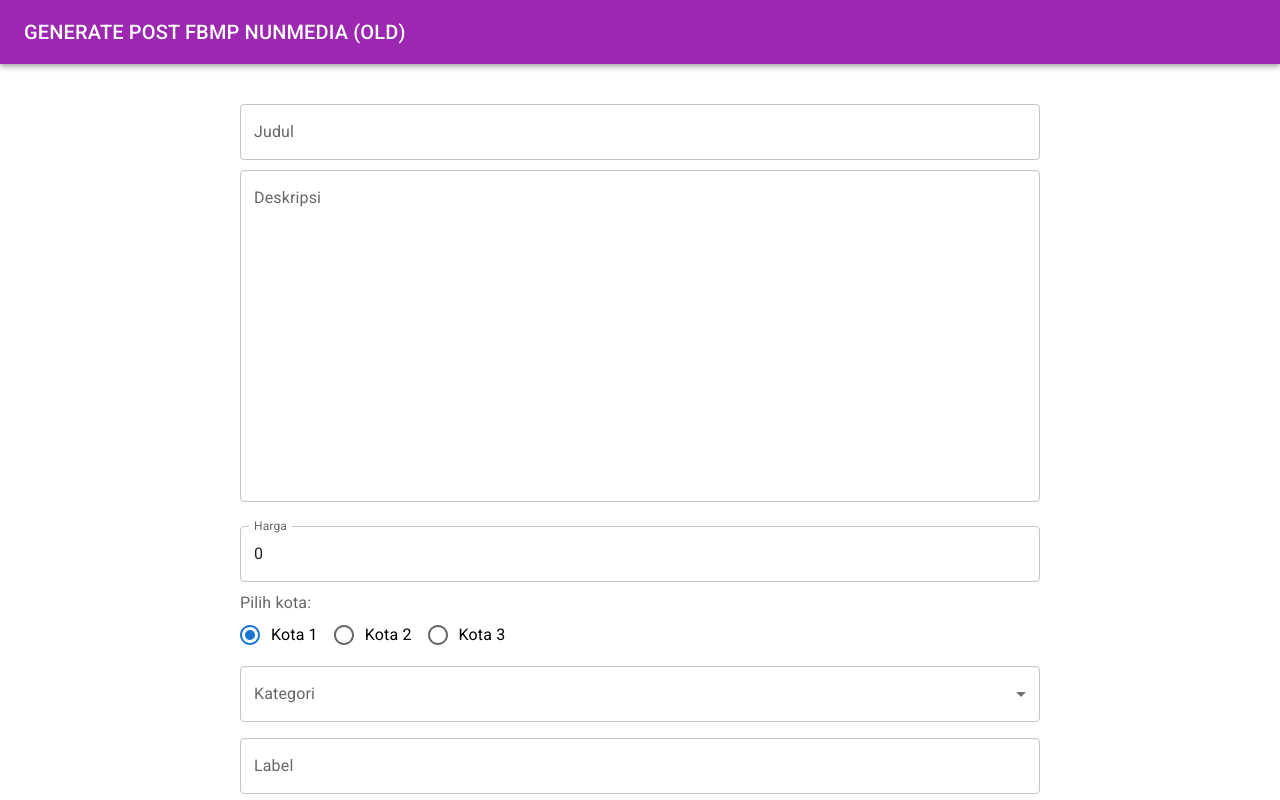
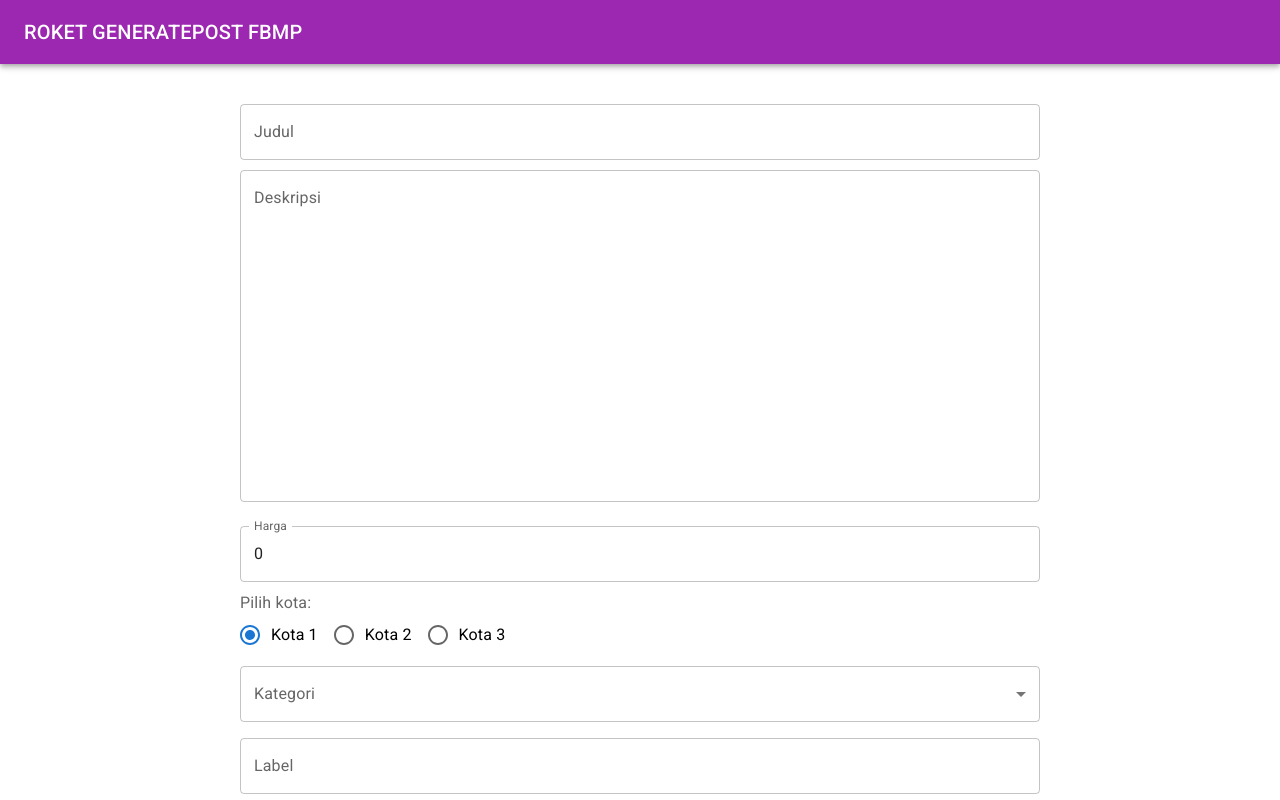
Before and after one commit to khoirxz/tool-macro, a React (Create React App) app: page / in a window 1280 px wide. Shown: the top 800 px of the page. Built offline with nearby package versions, Linux system fonts and the light colour scheme.

Commit message:
change navbar

```diff
--- a/src/components/Navbar.jsx
+++ b/src/components/Navbar.jsx
@@ -6,7 +6,7 @@ const Navbar = () => {
       <AppBar position="relative" color="secondary">
         <Toolbar>
           <Typography variant="h6" component="div" flexGrow={1}>
-            GENERATE POST FBMP NUNMEDIA (OLD)
+            ROKET GENERATEPOST FBMP
           </Typography>
         </Toolbar>
       </AppBar>
```
